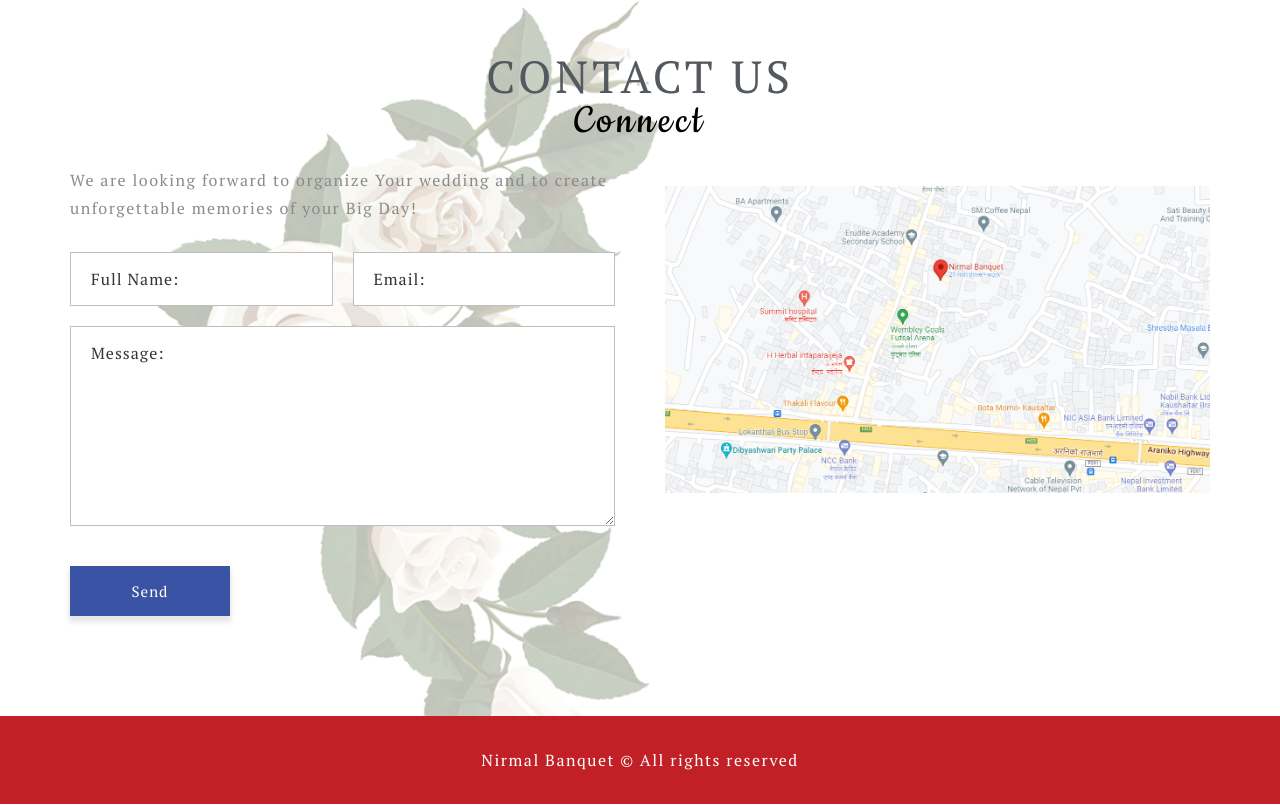
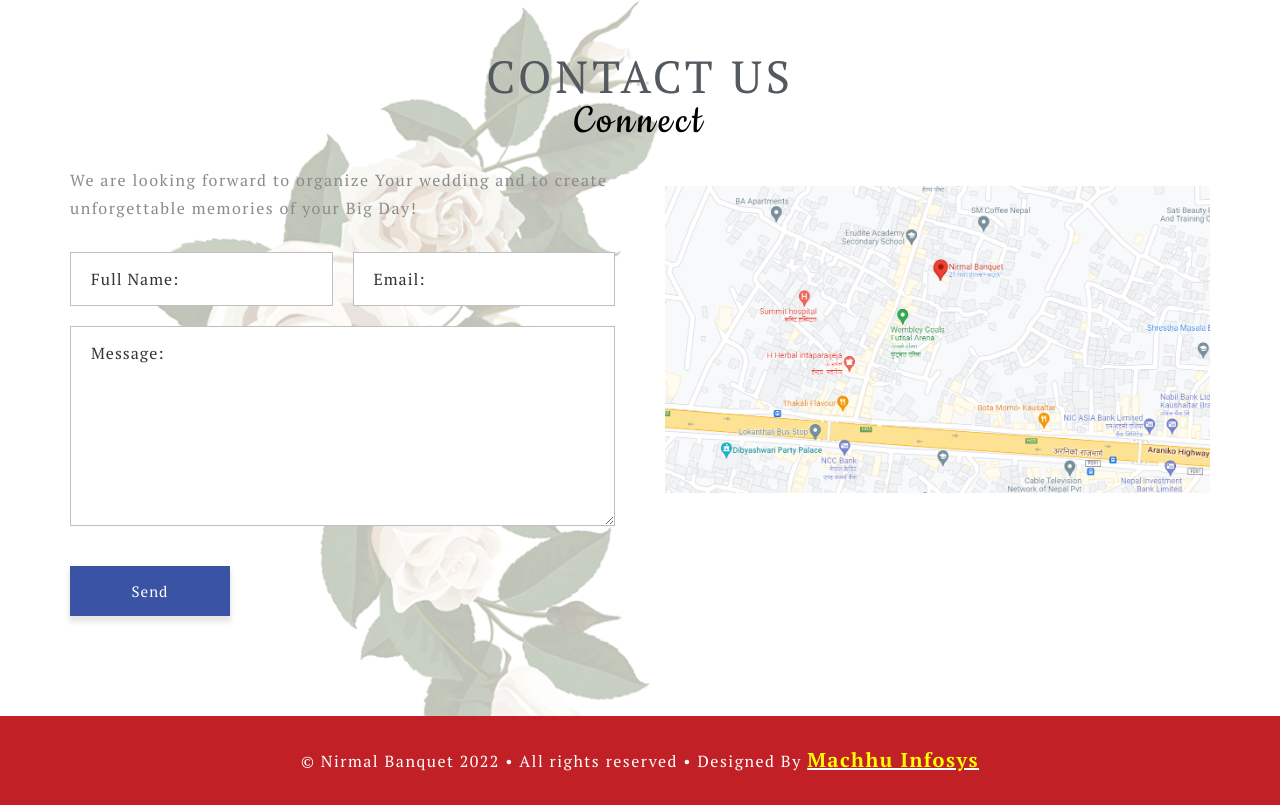
Before and after one commit to avisheshkr/nirmalbanquet, a React (Create React App) app: page / in a window 1280 px wide. Shown: the part 7434-8239 px from the top of the page. Built offline with nearby package versions, Linux system fonts and the light colour scheme.

Commit message:
Footer.js edited

```diff
--- a/src/components/Footer.js
+++ b/src/components/Footer.js
@@ -2,10 +2,24 @@ import React from "react";
 import styled from "styled-components";
 
 const Footer = () => {
+  let date = new Date().getFullYear();
+
   return (
     <>
       <FooterContainer>
-        <p>Nirmal Banquet &copy; All rights reserved</p>
+        <p>
+          &copy; Nirmal Banquet {date} &#8226; All rights reserved &#8226;
+          Designed By{" "}
+          <span>
+            <a
+              href="https://machhu.netlify.app/"
+              rel="noreferrer"
+              target="_blank"
+            >
+              Machhu Infosys
+            </a>
+          </span>
+        </p>
       </FooterContainer>
     </>
   );
@@ -20,6 +34,16 @@ const FooterContainer = styled.div`
   p {
     color: #fff;
     text-align: center;
+
+    span {
+      text-decoration: underline;
+      font-weight: bold;
+      font-size: 2rem;
+
+      a {
+        color: yellow;
+      }
+    }
   }
 
   @media (max-width: 1024px) {
```
